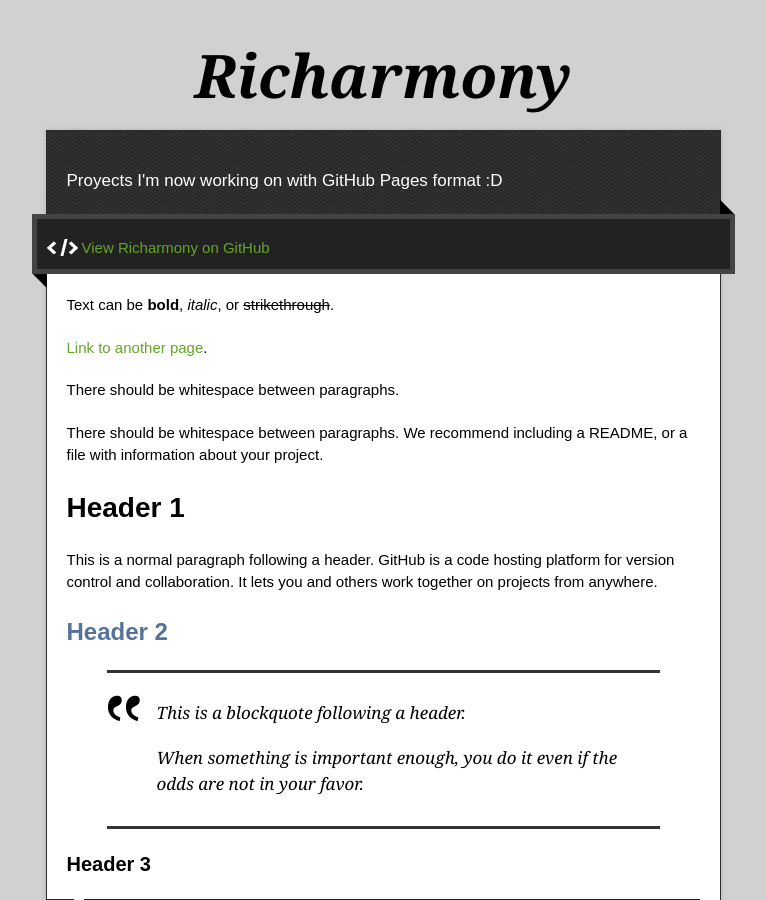
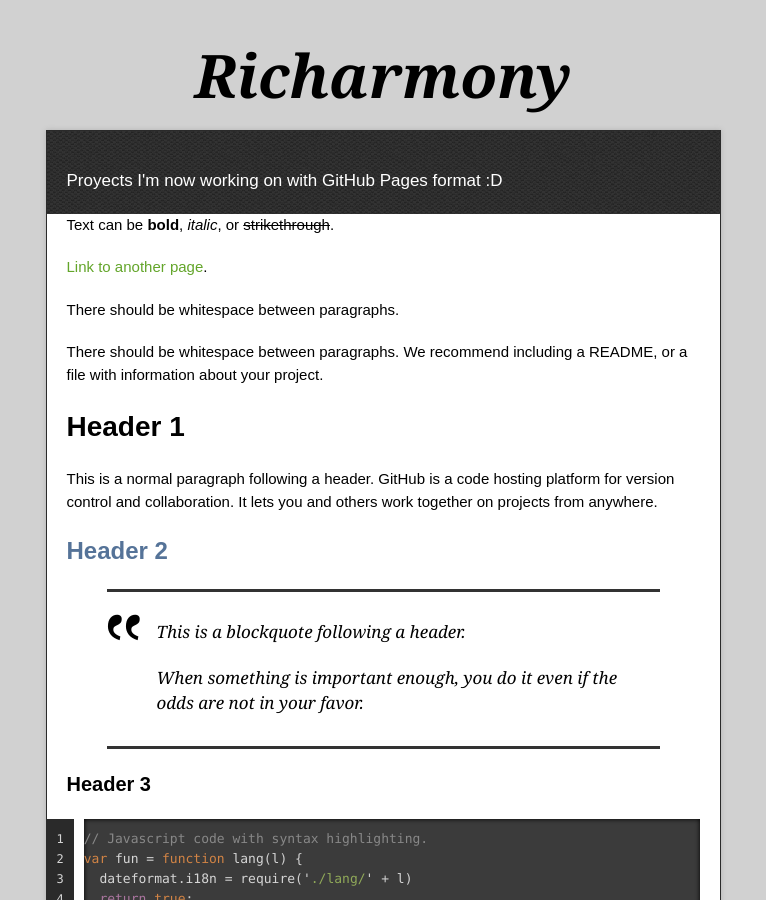
Before and after one commit to richarmony/richarmony.github.io, a Jekyll site: the page built from index.md, in a window 1280 px wide and 900 px high. Shown: the whole window, without its empty margins (257-1023 px from the left). Built offline with Jekyll 4.4.1, drawn with Linux system fonts in a browser that asks for light colours.

Commit message:
delete downloads from site

```diff
--- a/_layouts/default.html
+++ b/_layouts/default.html
@@ -16,7 +16,6 @@
 </head>
 
 <body>
-
   <div class="wrapper">
     <header>
       <h1 class="title">{{ site.title | default: site.github.repository_name }}</h1>
@@ -24,16 +23,16 @@
     <div id="container">
       <p class="tagline">{{ site.description | default: site.github.project_tagline }}</p>
       <div id="main" role="main">
-        <div class="download-bar">
-        <div class="inner">
-          {% if site.show_downloads %}
-          <a href="{{ site.github.tar_url }}" class="download-button tar"><span>Download</span></a>
-          <a href="{{ site.github.zip_url }}" class="download-button zip"><span>Download</span></a>
-          {% endif %}
-          <a href="{{ site.github.repository_url }}" class="code">View {{ site.title | default: site.github.repository_name }} on GitHub</a>
-        </div>
-        <span class="blc"></span><span class="trc"></span>
-        </div>
+        <!-- <div class="download-bar"> -->
+        <!-- <div class="inner"> -->
+          <!-- {% if site.show_downloads %} -->
+          <!-- <a href="{{ site.github.tar_url }}" class="download-button tar"><span>Download</span></a>
+          <a href="{{ site.github.zip_url }}" class="download-button zip"><span>Download</span></a> -->
+          <!-- {% endif %} -->
+          <!-- <a href="{{ site.github.repository_url }}" class="code">View {{ site.title | default: site.github.repository_name }} on GitHub</a> -->
+        <!-- </div> -->
+        <!-- <span class="blc"></span><span class="trc"></span> -->
+        <!-- </div> -->
         <article class="markdown-body">
           {{ content }}
         </article>
```
